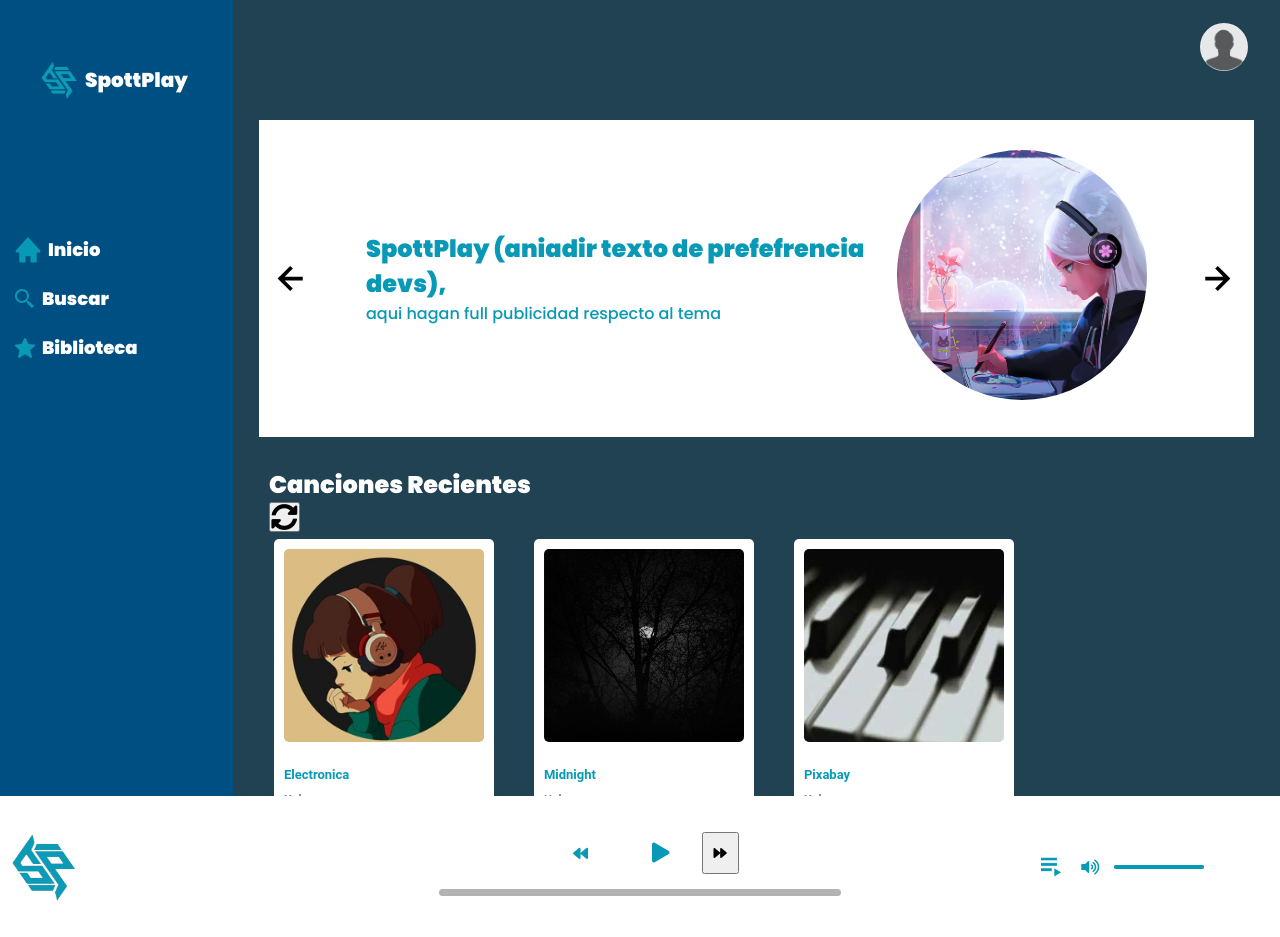
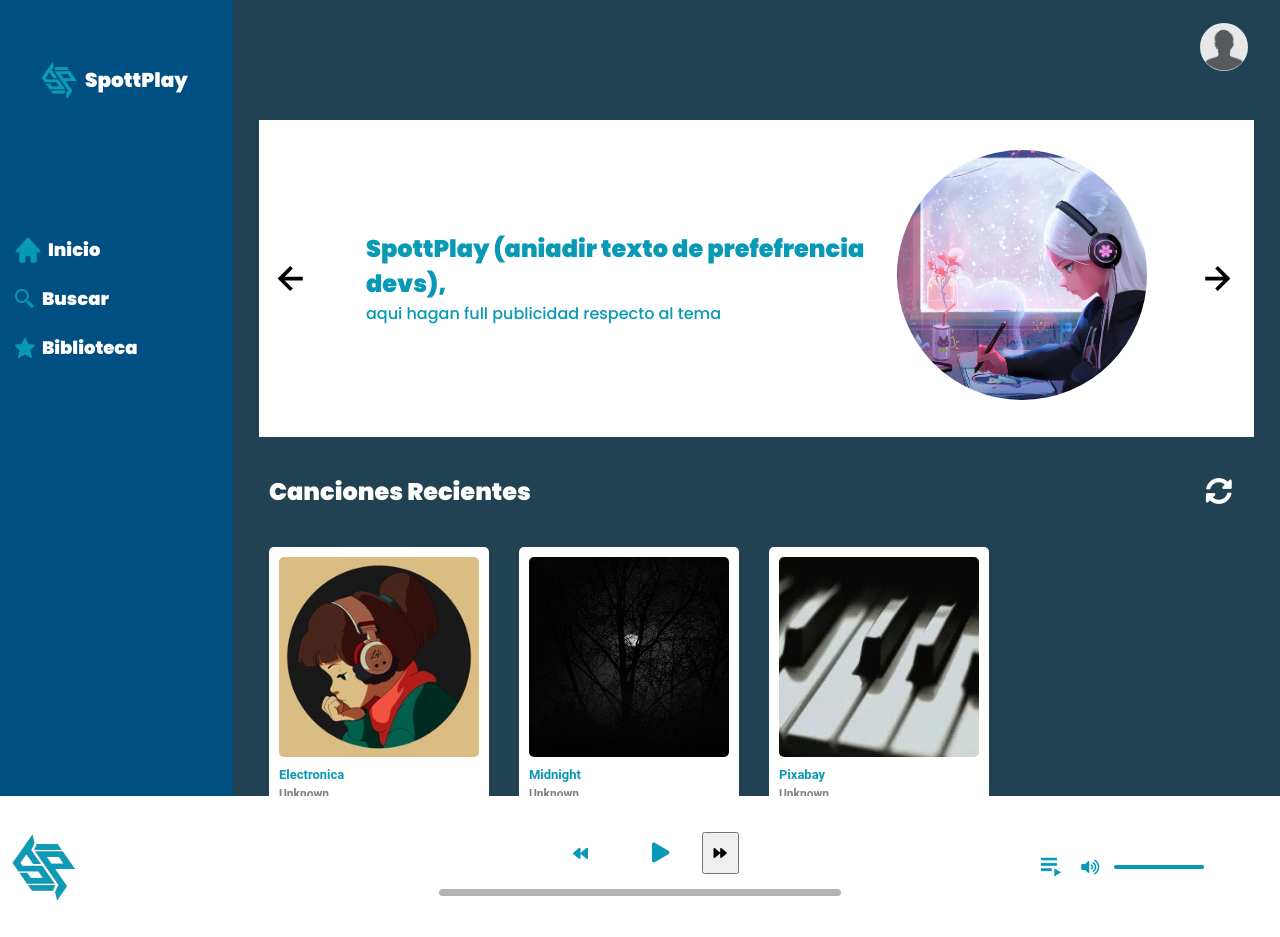
Before and after one commit to UNI-Ariel/huntersof23, a PHP site: page / in a window 1280 px wide; the page is wider, and only the part inside the window is pictured. Run offline with PHP 8.4, Linux system fonts and the light colour scheme; data comes from the database, SQL or seed files in the repository; some libraries are stand-ins or nearby versions.

Commit message:
Actualización de interfaz de usuario de la sección canciones recientes

```diff
--- a/css/homePage.css
+++ b/css/homePage.css
@@ -1,16 +1,30 @@
+.sectionRecent{
+    display: flex;
+    justify-content: space-between;
+    align-items: center;
+}
+
+.btn-refresh{
+    cursor: pointer;
+    background-color: transparent;
+    border: 0;
+    color: white;
+    width: 50px;
+    height: 50px;
+}
 
 .cards {
     width: 100%;
-    height: 85%;
-    padding: 5px;
     display: flex;
+    flex-wrap: wrap;
     align-items: center;
 }
 
 .card {
     height: 100%;
     padding: 10px;
-    margin-right: 40px;
+    margin-right: 30px;
+    margin-top: 30px;
     border-radius: 5px;
     display: flex;
     flex-direction: column;
@@ -40,15 +54,15 @@
     display: flex;
     flex-direction: column;
     align-items: flex-start;
-    justify-content: space-around;
     width: 100%;
     height: 20%;
-    margin-top: 20px;
+    margin-top: 5px;
 }
 
 .card h3,
 .card h5 {
     font-family: 'Roboto', sans-serif;
+    margin-top: 5px;
 }
 
 .card h3 {
```
